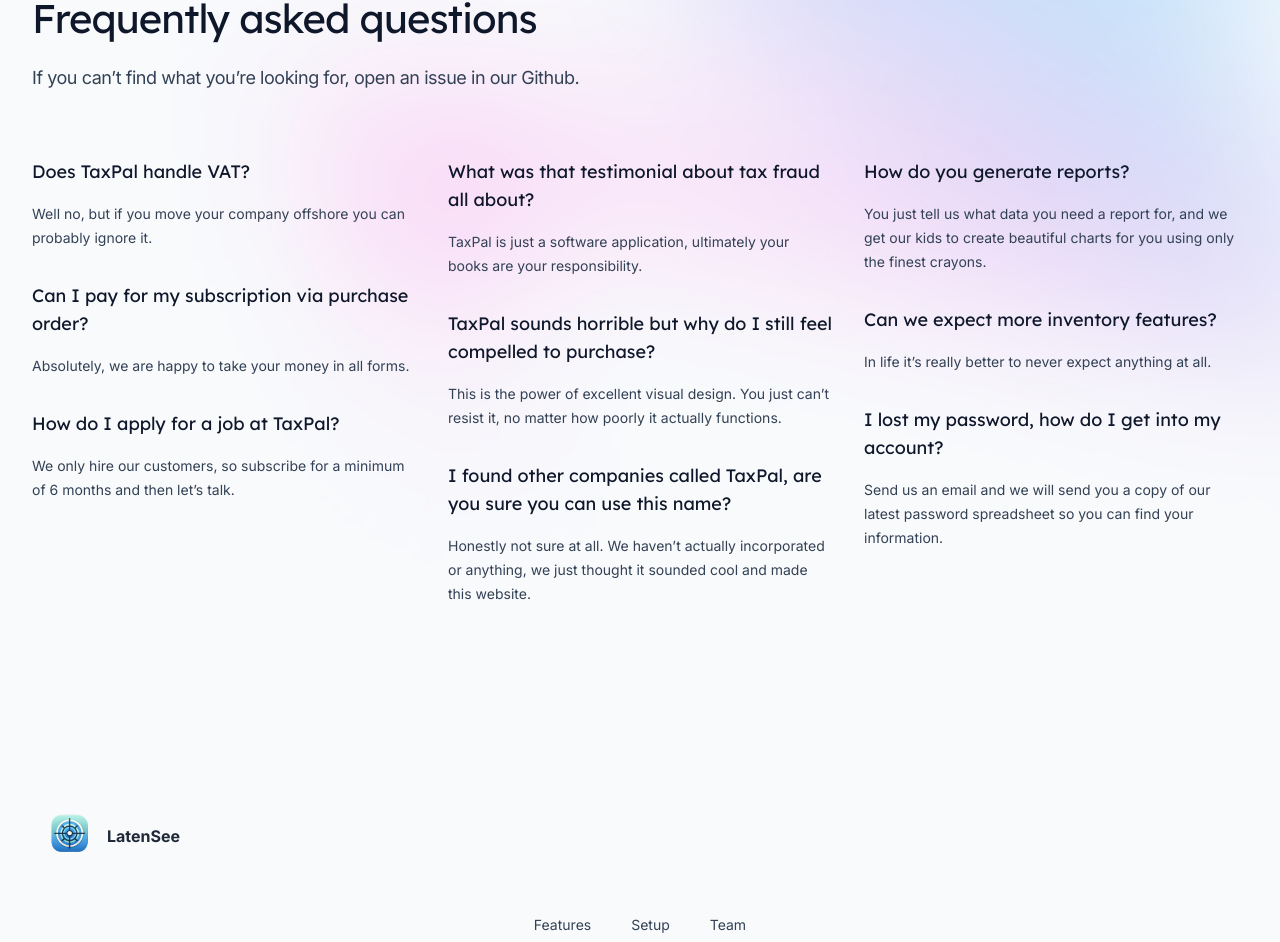
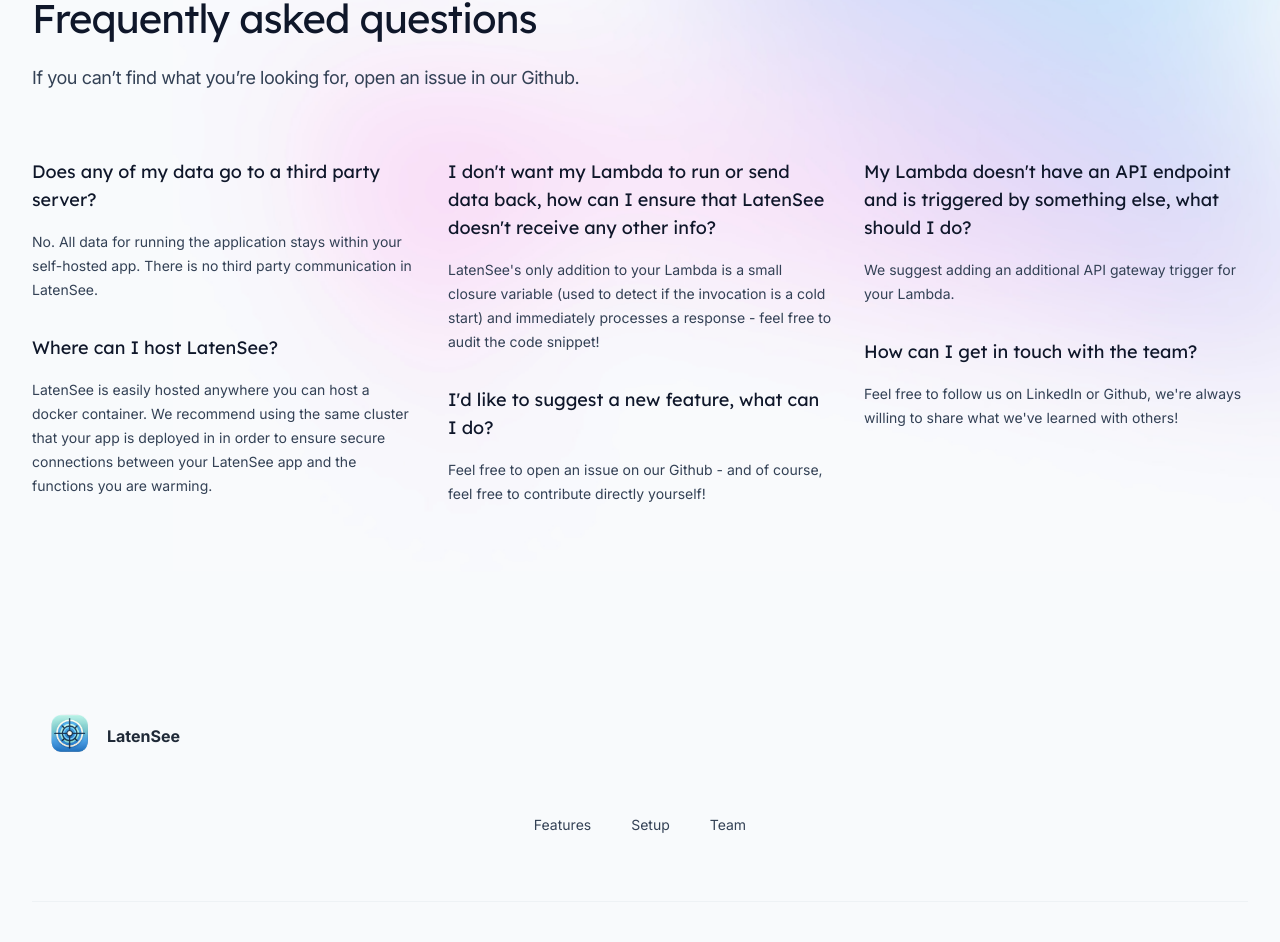
Before and after one commit to LatenSee/LatenSeeWebsite, a Next.js app: page / in a window 1280 px wide. Shown: the part 4859-5801 px from the top of the page. Built offline with nearby package versions, Linux system fonts and the light colour scheme.

Commit message:
Finished first rev of the FAQs

```diff
--- a/src/components/Faqs.jsx
+++ b/src/components/Faqs.jsx
@@ -6,53 +6,40 @@ import backgroundImage from '@/images/background-faqs.jpg'
 const faqs = [
   [
     {
-      question: 'Does TaxPal handle VAT?',
+      question: 'Does any of my data go to a third party server?',
       answer:
-        'Well no, but if you move your company offshore you can probably ignore it.',
+        'No. All data for running the application stays within your self-hosted app. There is no third party communication in LatenSee.',
     },
     {
-      question: 'Can I pay for my subscription via purchase order?',
-      answer: 'Absolutely, we are happy to take your money in all forms.',
-    },
-    {
-      question: 'How do I apply for a job at TaxPal?',
+      question: 'Where can I host LatenSee?',
       answer:
-        'We only hire our customers, so subscribe for a minimum of 6 months and then let’s talk.',
+        'LatenSee is easily hosted anywhere you can host a docker container. We recommend using the same cluster that your app is deployed in in order to ensure secure connections between your LatenSee app and the functions you are warming.',
     },
   ],
   [
     {
-      question: 'What was that testimonial about tax fraud all about?',
+      question:
+        "I don't want my Lambda to run or send data back, how can I ensure that LatenSee doesn't receive any other info?",
       answer:
-        'TaxPal is just a software application, ultimately your books are your responsibility.',
+        "LatenSee's only addition to your Lambda is a small closure variable (used to detect if the invocation is a cold start) and immediately processes a response - feel free to audit the code snippet!",
     },
     {
-      question:
-        'TaxPal sounds horrible but why do I still feel compelled to purchase?',
+      question: "I'd like to suggest a new feature, what can I do?",
       answer:
-        'This is the power of excellent visual design. You just can’t resist it, no matter how poorly it actually functions.',
-    },
-    {
-      question:
-        'I found other companies called TaxPal, are you sure you can use this name?',
-      answer:
-        'Honestly not sure at all. We haven’t actually incorporated or anything, we just thought it sounded cool and made this website.',
+        'Feel free to open an issue on our Github - and of course, feel free to contribute directly yourself!',
     },
   ],
   [
     {
-      question: 'How do you generate reports?',
+      question:
+        "My Lambda doesn't have an API endpoint and is triggered by something else, what should I do?",
       answer:
-        'You just tell us what data you need a report for, and we get our kids to create beautiful charts for you using only the finest crayons.',
+        'We suggest adding an additional API gateway trigger for your Lambda.',
     },
     {
-      question: 'Can we expect more inventory features?',
-      answer: 'In life it’s really better to never expect anything at all.',
-    },
-    {
-      question: 'I lost my password, how do I get into my account?',
+      question: 'How can I get in touch with the team?',
       answer:
-        'Send us an email and we will send you a copy of our latest password spreadsheet so you can find your information.',
+        "Feel free to follow us on LinkedIn or Github, we're always willing to share what we've learned with others!",
     },
   ],
 ]
@@ -81,7 +68,8 @@ export function Faqs() {
             Frequently asked questions
           </h2>
           <p className="mt-4 text-lg tracking-tight text-slate-700">
-            If you can’t find what you’re looking for, open an issue in our Github.
+            If you can’t find what you’re looking for, open an issue in our
+            Github.
           </p>
         </div>
         <ul
```
